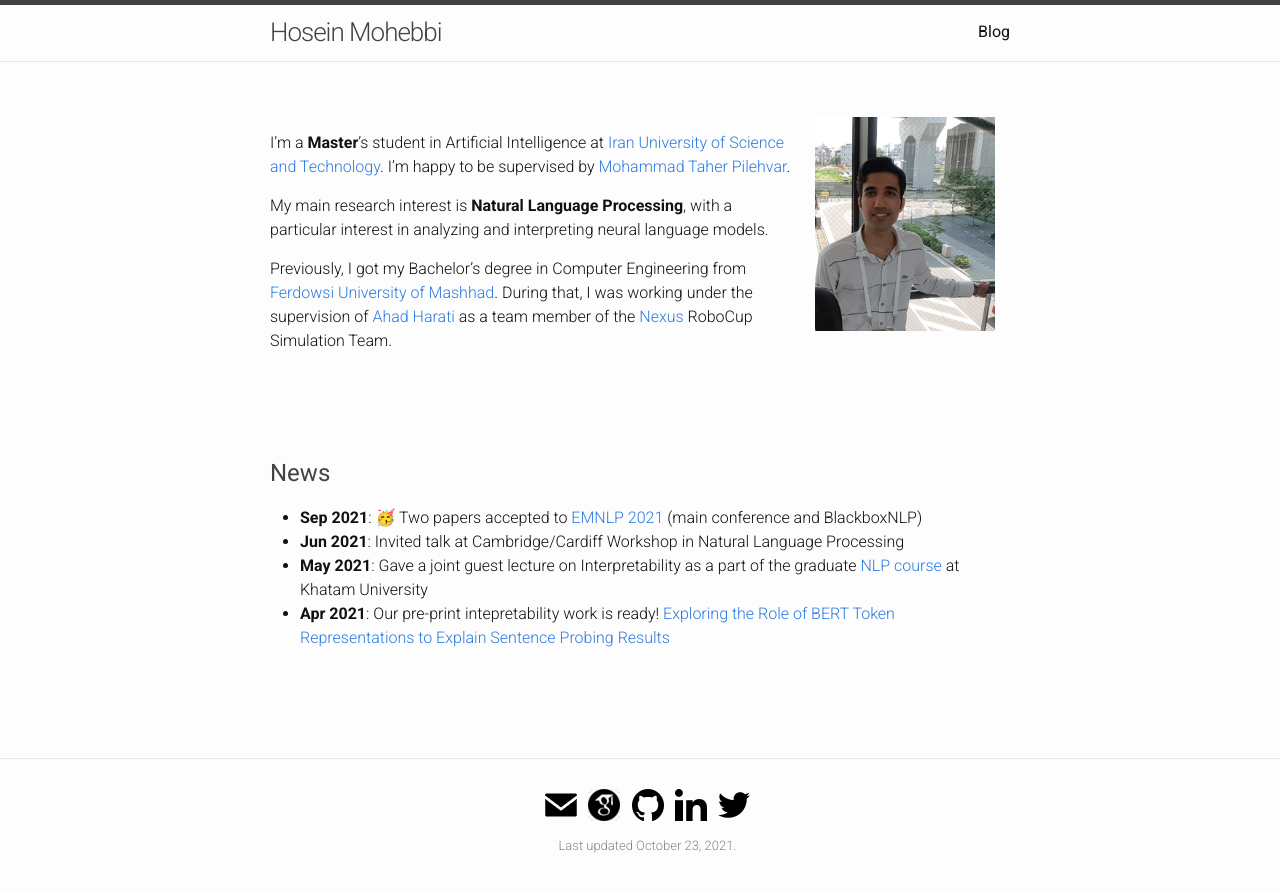
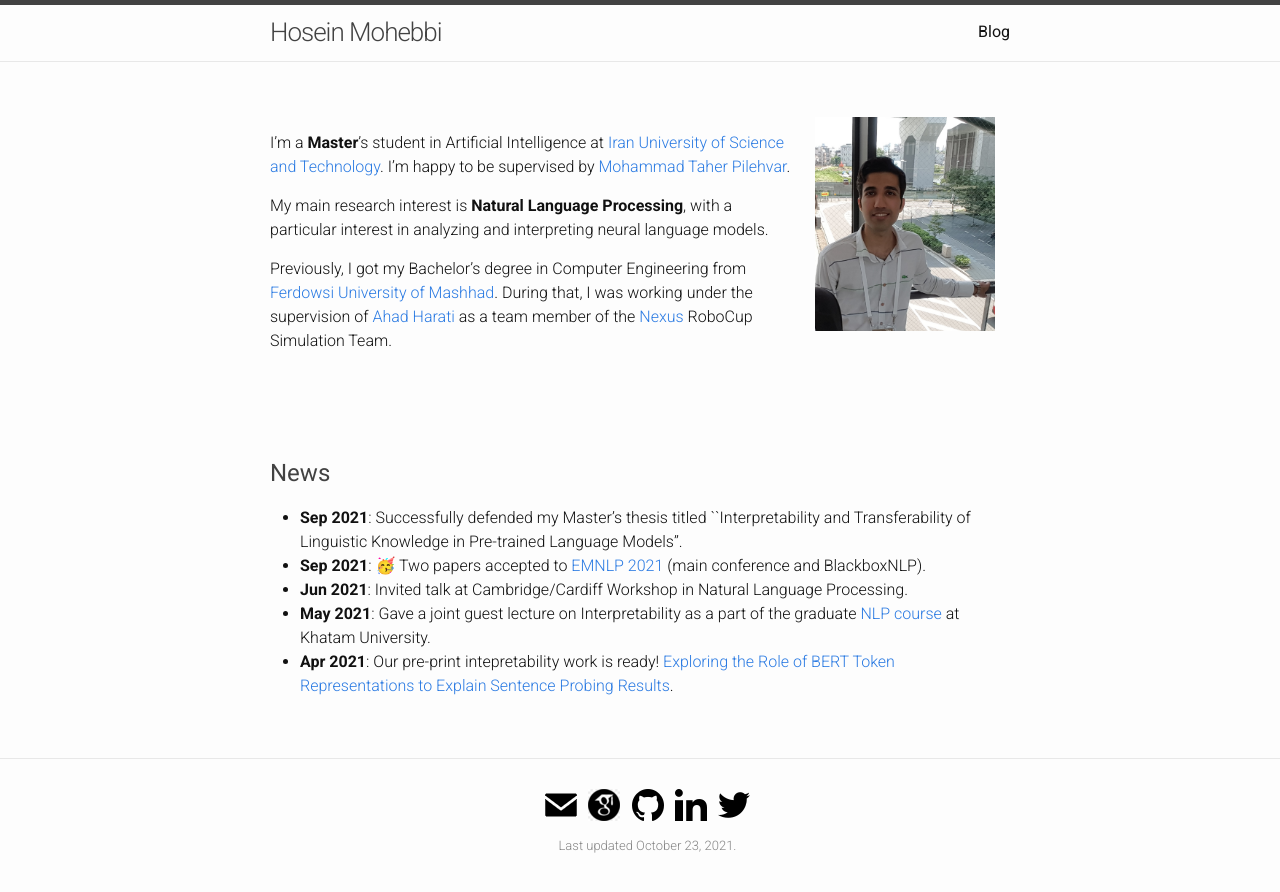
Before and after one commit to hmohebbi/hmohebbi.github.io, a Jekyll site: the page built from index.md, in a window 1280 px wide. Shown: the top 892 px of the page. Built offline with Jekyll 4.4.1, drawn with Linux system fonts in a browser that asks for light colours.

Commit message:
Update index.md

```diff
--- a/index.md
+++ b/index.md
@@ -21,14 +21,15 @@ I'm happy to be supervised by [Mohammad Taher Pilehvar](https://pilehvar.github.
 
 My main research interest is __Natural Language Processing__, with a particular interest in analyzing and interpreting neural language models.
 
-Previously, I got my Bachelor’s degree in Computer Engineering from [Ferdowsi University of Mashhad](https://en.um.ac.ir/). During that, I was working under the supervision of [Ahad Harati](http://a.harati.profcms.um.ac.ir/) as a team member of the [Nexus](http://nexus.um.ac.ir/) RoboCup Simulation Team.
+Previously, I got my Bachelor's degree in Computer Engineering from [Ferdowsi University of Mashhad](https://en.um.ac.ir/). During that, I was working under the supervision of [Ahad Harati](http://a.harati.profcms.um.ac.ir/) as a team member of the [Nexus](http://nexus.um.ac.ir/) RoboCup Simulation Team.
 
 
 
 <br><br><br>
 
 ## <span style="color:#424242">News </span>
-* __Sep 2021__: 🥳 Two papers accepted to [EMNLP 2021](https://2021.emnlp.org/) (main conference and BlackboxNLP)
-* __Jun 2021__: Invited talk at Cambridge/Cardiff Workshop in Natural Language Processing
-* __May 2021__: Gave a joint guest lecture on Interpretability as a part of the graduate [NLP course](https://teias-courses.github.io/nlp99/) at Khatam University
-* __Apr 2021__: Our pre-print intepretability work is ready! [Exploring the Role of BERT Token Representations to Explain Sentence Probing Results](https://arxiv.org/abs/2104.01477)
+* __Sep 2021__: Successfully defended my Master's thesis titled ``Interpretability and Transferability of Linguistic Knowledge in Pre-trained Language Models''.
+* __Sep 2021__: 🥳 Two papers accepted to [EMNLP 2021](https://2021.emnlp.org/) (main conference and BlackboxNLP).
+* __Jun 2021__: Invited talk at Cambridge/Cardiff Workshop in Natural Language Processing.
+* __May 2021__: Gave a joint guest lecture on Interpretability as a part of the graduate [NLP course](https://teias-courses.github.io/nlp99/) at Khatam University.
+* __Apr 2021__: Our pre-print intepretability work is ready! [Exploring the Role of BERT Token Representations to Explain Sentence Probing Results](https://arxiv.org/abs/2104.01477).
```
